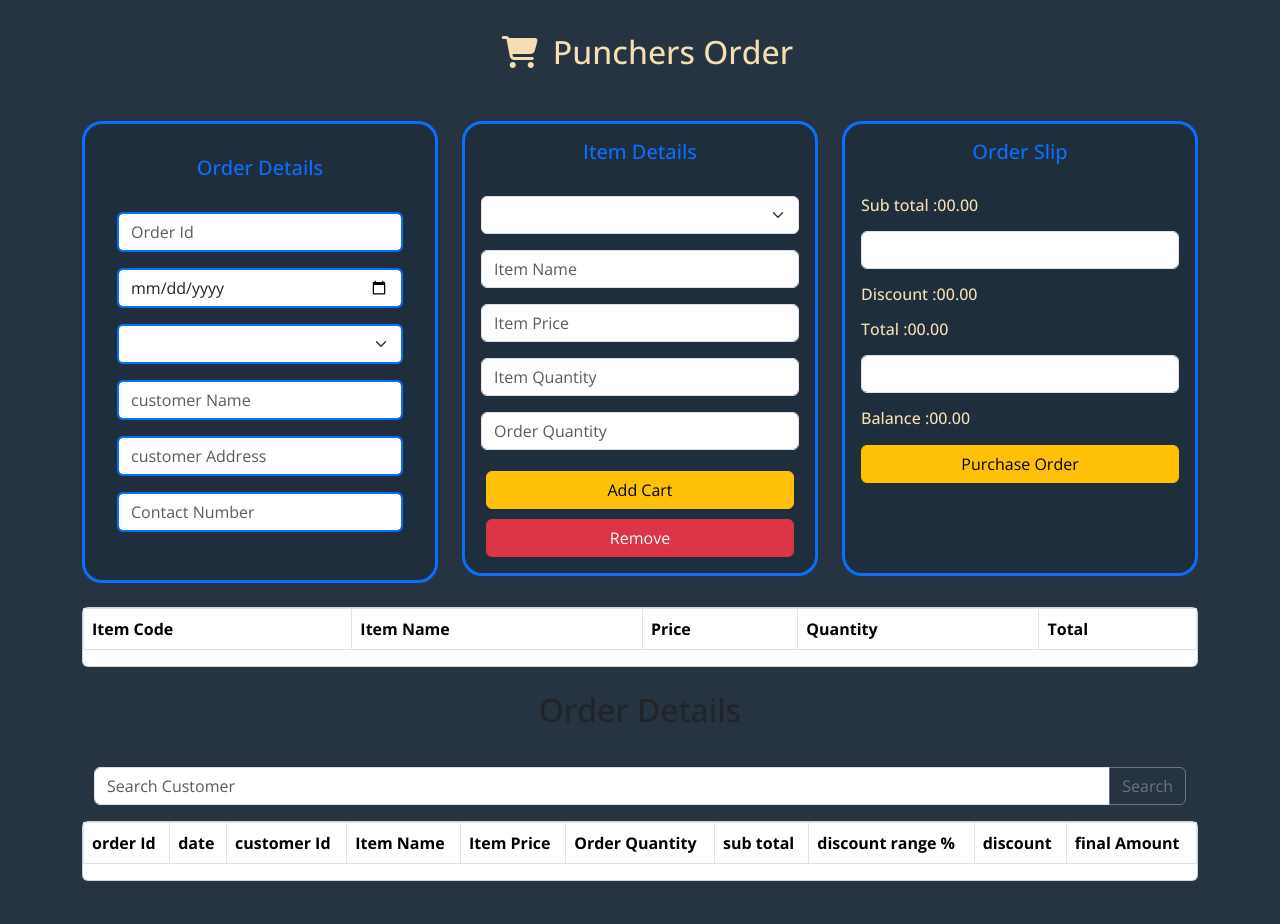
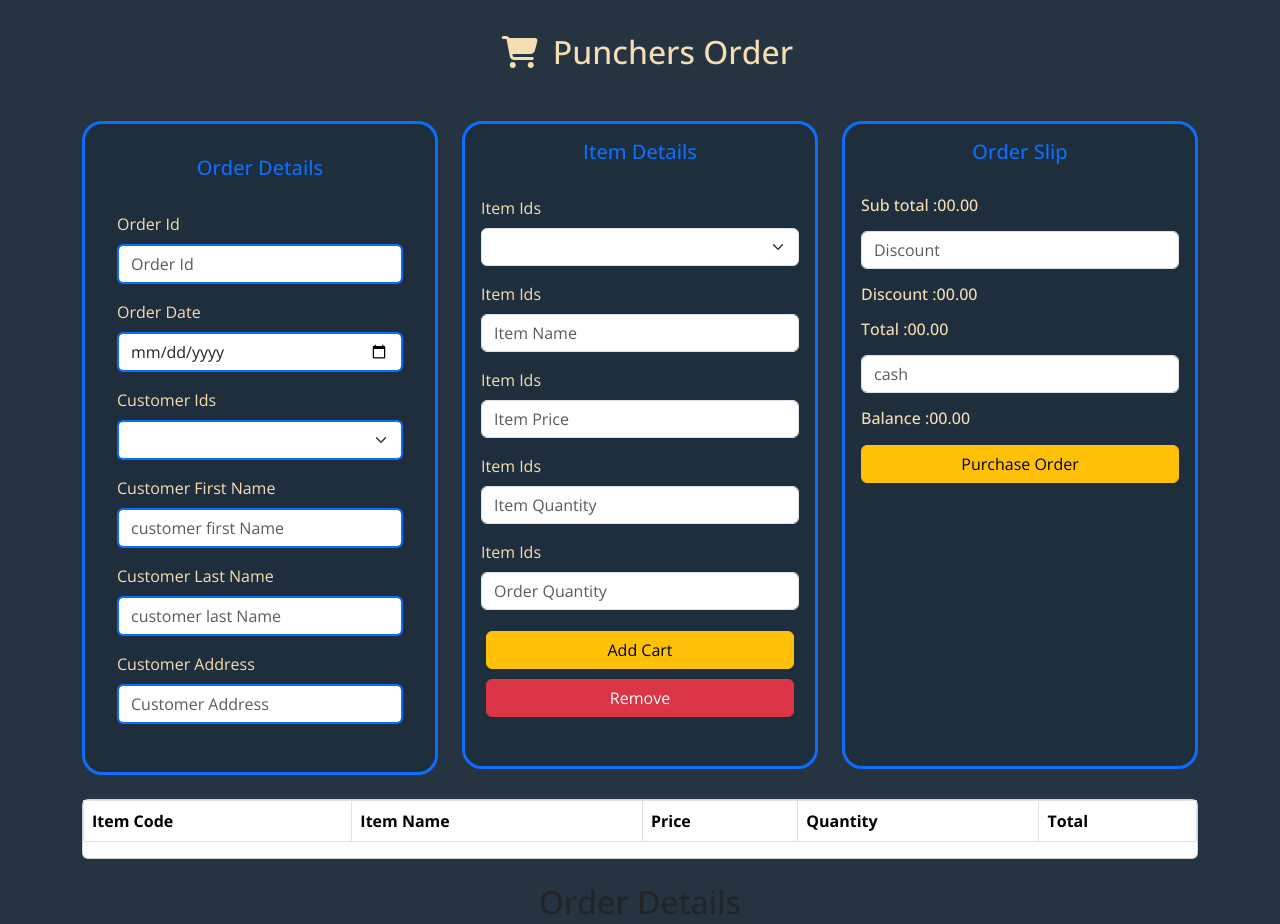
Before and after one commit to chaminduchirantha/pos-system, a plain HTML site: page index.html in a window 1280 px wide. Shown: the part 1585-2509 px from the top of the page. Before the commit the page ends 2466 px from the top, so only its background shows below. Drawn offline with nearby package versions, Linux system fonts and the light colour scheme; some packages are replaced by stand-ins of ours; a script that the page names is missing; a web font is replaced by a local one.

Commit message:
update the index file

```diff
--- a/index.html
+++ b/index.html
@@ -218,22 +218,28 @@
                         <br>
                         <form>
                             <div class="mb-3">
+                                <label for="orderId" class="form-label" style="color: wheat">Order Id</label>
                                 <input type="text" class="form-control border border-primary border border-2" id="orderId" placeholder="Order Id">
                             </div>
                             <div class="mb-3">
-                                <input type="date" class="form-control border border-primary border border-2" id="date" placeholder="Order Date">
+                                <label for="orderDate" class="form-label" style="color: wheat">Order Date</label>
+                                <input type="date" class="form-control border border-primary border border-2" id="orderDate" placeholder="Order Date">
                             </div>
                             <div class="mb-3">
-                                <select id="selectCustomerId" class="form-select border border-primary border border-2"></select>
+                                <label for="cmbCustomerId" class="form-label" style="color: wheat">Customer Ids</label>
+                                <select id="cmbCustomerId" class="form-select border border-primary border border-2"></select>
                             </div>
                             <div class="mb-3">
-                                <input type="text" class="form-control border border-primary border border-2" id="cusName" placeholder="customer Name">
+                                <label for="custFName" class="form-label" style="color: wheat">Customer First Name</label>
+                                <input type="text" class="form-control border border-primary border border-2" id="custFName" placeholder="customer first Name">
                             </div>
                             <div class="mb-3">
-                                <input type="text" class="form-control border border-primary border border-2" id="cusAddress" placeholder="customer Address">
+                                <label for="custLname" class="form-label" style="color: wheat">Customer Last Name</label>
+                                <input type="text" class="form-control border border-primary border border-2" id="custLname" placeholder="customer last Name">
                             </div>
                             <div class="mb-3">
-                                <input type="text" class="form-control border border-primary border border-2" id="cusNumber" placeholder="Contact Number">
+                                <label for="custAddress" class="form-label" style="color: wheat">Customer Address</label>
+                                <input type="text" class="form-control border border-primary border border-2" id="custAddress" placeholder="Customer Address">
                             </div>
 
 
@@ -242,33 +248,38 @@
                 </div>
             </div>
             <div class="col-lg-4 col-md-12 mt-7">
-                <div class="card input p-3 border-primary border border-3 " style="border-radius:20px; background-color: rgba(11,34,49,0.27); height: 455px">
+                <div class="card input p-3 border-primary border border-3 " style="border-radius:20px; background-color: rgba(11,34,49,0.27); height: 648px">
                     <h5 class="card-title text-center text-primary">Item Details</h5>
                     <br>
                     <form>
                         <div class="mb-3">
-                            <select id="selectItemCode" class="form-select"></select>
+                            <label for="cmbItemCode" class="form-label" style="color: wheat">Item Ids</label>
+                            <select id="cmbItemCode" class="form-select"></select>
                         </div>
                         <div class="mb-3">
-                            <input type="text" class="form-control" id="OrItemName" placeholder="Item Name">
+                            <label for="orderItemName" class="form-label" style="color: wheat">Item Ids</label>
+                            <input type="text" class="form-control" id="orderItemName" placeholder="Item Name">
                         </div>
                         <div class="mb-3">
-                            <input type="text" class="form-control" id="OrPrice" placeholder="Item Price">
+                            <label for="orderItemPrice" class="form-label" style="color: wheat">Item Ids</label>
+                            <input type="text" class="form-control" id="orderItemPrice" placeholder="Item Price">
                         </div>
                         <div class="mb-3">
-                            <input type="text" class="form-control" id="ItemQty" placeholder="Item Quantity">
+                            <label for="orderItemQty" class="form-label" style="color: wheat">Item Ids</label>
+                            <input type="text" class="form-control" id="orderItemQty" placeholder="Item Quantity">
                         </div>
                         <div class="mb-3">
-                            <input type="text" class="form-control" id="OrQty" placeholder="Order Quantity">
+                            <label for="ordersQty" class="form-label" style="color: wheat">Item Ids</label>
+                            <input type="text" class="form-control" id="ordersQty" placeholder="Order Quantity">
                         </div>
                     </form>
-                    <button type="button" class="btn btn-warning"  style="margin: 5px" id="card">Add Cart</button>
+                    <button type="button" class="btn btn-warning"  style="margin: 5px" id="addToCard">Add Cart</button>
                     <button type="button" class="btn btn-danger" style="margin: 5px" id="remove">Remove</button>
                 </div>
             </div>
 
             <div class="col-lg-4 col-md-12 mt-7">
-                <div class="card input p-3 bill border-primary border border-3 " style="border-radius:20px; background-color: rgba(11,34,49,0.27);height: 455px" )>
+                <div class="card input p-3 bill border-primary border border-3 " style="border-radius:20px; background-color: rgba(11,34,49,0.27);height: 648px" )>
                     <h5 class="card-title text-center  text-primary" >Order Slip</h5>
                     <br>
                     <form>
@@ -279,7 +290,7 @@
                             </div>
                         </div>
                         <div class="mb-3">
-                            <input type="text" class="form-control outLine" id="rate" placeholder="">
+                            <input type="number" class="form-control outLine" id="rate" placeholder="Discount">
                         </div>
                         <div class="mb-3">
                             <div>
@@ -293,7 +304,7 @@
                             </div>
                         </div>
                         <div class="mb-3">
-                            <input type="text" class="form-control outLine Cash" id="cash"  placeholder="" >
+                            <input type="number" class="form-control outLine Cash" id="cash"  placeholder="cash" >
                         </div>
                         <div class="mb-3">
                             <div>
@@ -301,7 +312,7 @@
                             </div>
                         </div>
                     </form>
-                    <button type="button" class="btn btn-warning" id="">Purchase Order</button>
+                    <button type="button" class="btn btn-warning" id="purchase">Purchase Order</button>
                 </div>
             </div>
 
@@ -318,7 +329,7 @@
                         <th scope="col">Total</th>
                     </tr>
                     </thead>
-                    <tbody id="CartBody">
+                    <tbody id="cart-tBody">
 
                     </tbody>
                 </table>
@@ -386,6 +397,7 @@
     <script src="controller/controllerScript.js"></script>
     <script type="module"  src="controller/CustomerController.js"></script>
     <script type="module"  src="controller/ItemController.js"></script>
+    <script type="module"  src="controller/OrdersController.js"></script>
     <script src="https://cdn.jsdelivr.net/npm/sweetalert2@11"></script>
 
 </body>
```
